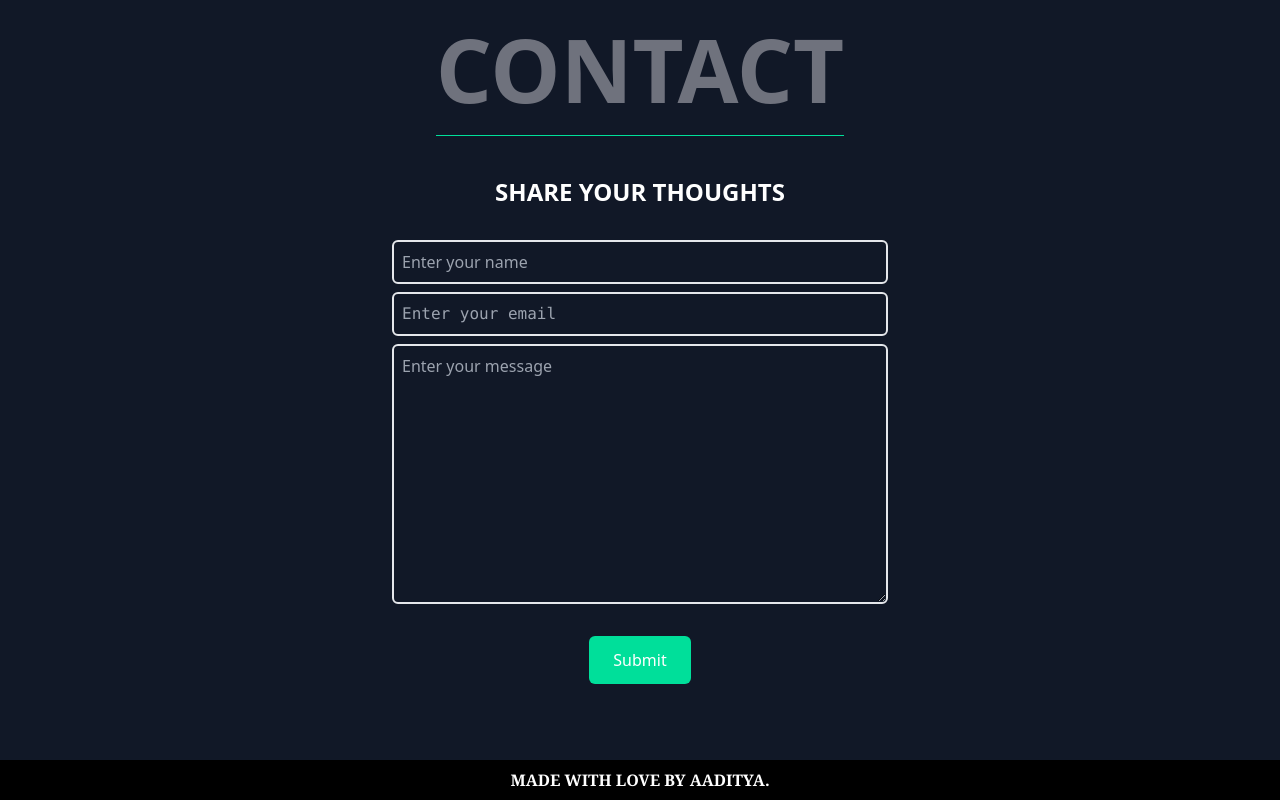
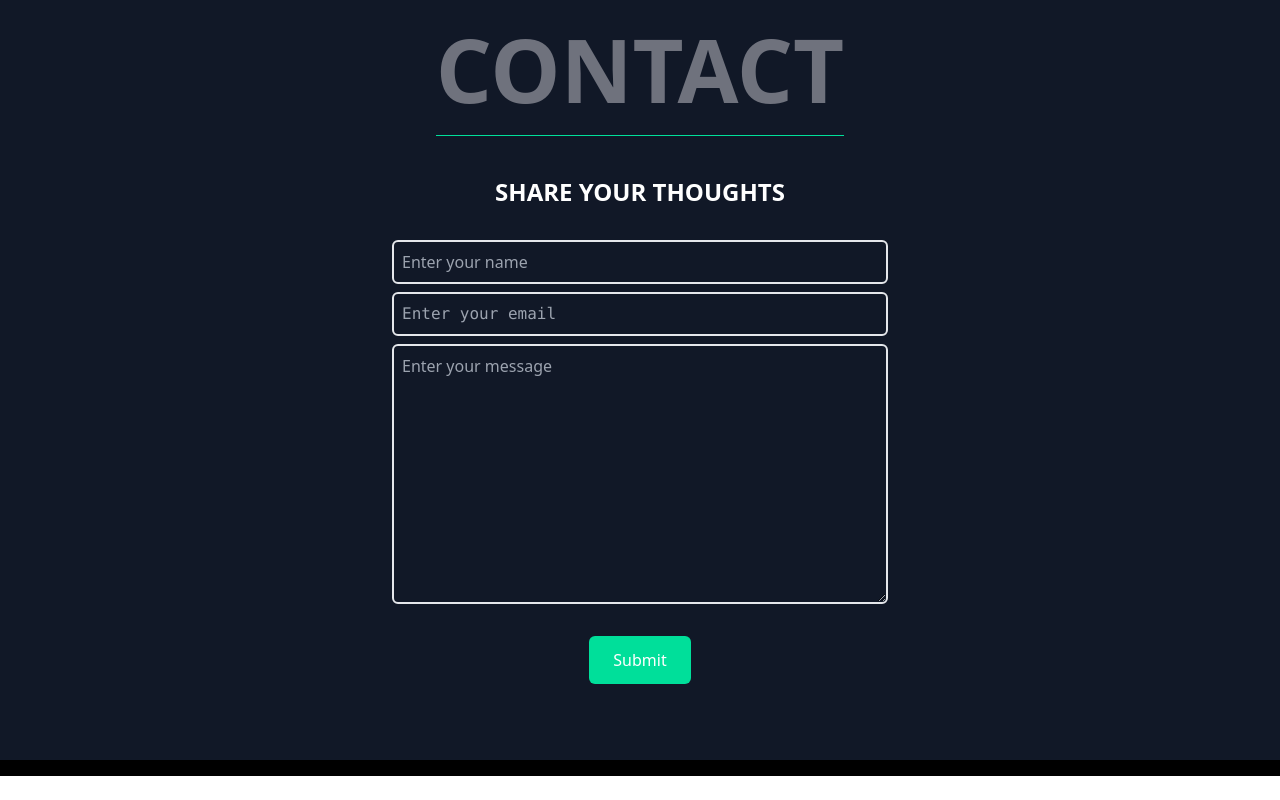
Before and after one commit to aadii1502/aaditya-portfolio, a React (Create React App) app: page / in a window 1280 px wide. Shown: the part 3555-4355 px from the top of the page. After the commit the page ends 4331 px from the top, so only its background shows below. Built offline with nearby package versions, Linux system fonts and the light colour scheme.

Commit message:
Update Footer.jsx

```diff
--- a/src/components/Footer.jsx
+++ b/src/components/Footer.jsx
@@ -4,7 +4,7 @@ const Footer = () => {
   return (
     <div>
         <div className=' flex font-bold uppercase font-serif flex-wrap justify-center bg-black text-white py-2'>
-            Made with love by Aaditya.
+
         </div>
     </div>
   )
```
